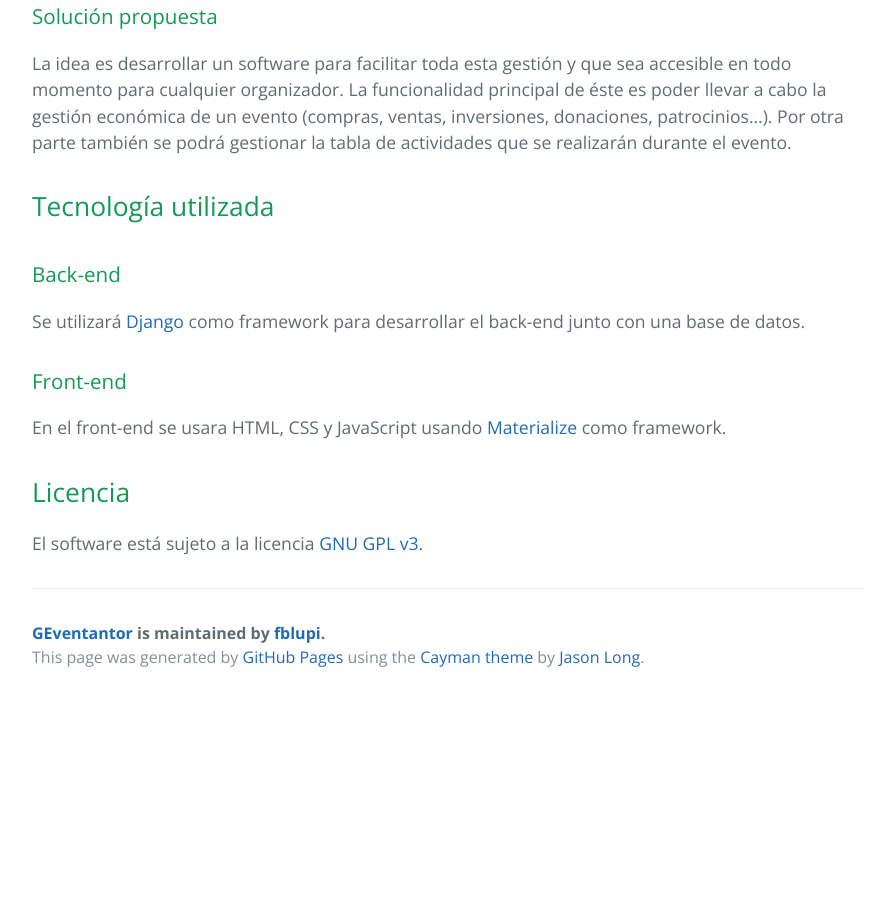
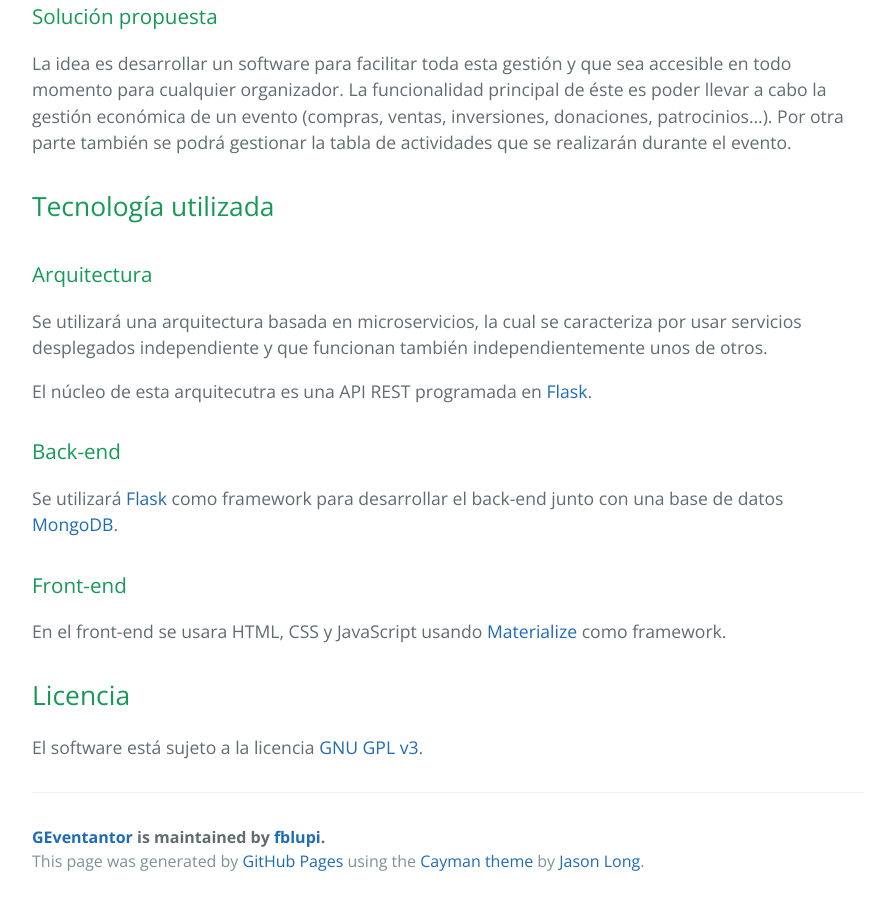
Before and after one commit to fblupi/GEventator, a Jekyll site: the page built from index.md, in a window 1280 px wide and 900 px high, scrolled down 782 px. Shown: the whole window, without its empty margins (192-1087 px from the left). Built offline with Jekyll 4.4.1, drawn with Linux system fonts in a browser that asks for light colours; before the commit the page ends 1483 px from its top, so only the background shows below that.

Commit message:
Cambiado a Flask, BBDD closes #4 y arquitectura closes #5

```diff
--- a/index.md
+++ b/index.md
@@ -16,9 +16,15 @@ La idea es desarrollar un software para facilitar toda esta gestión y que sea a
 
 ## Tecnología utilizada
 
+### Arquitectura
+
+Se utilizará una arquitectura basada en microservicios, la cual se caracteriza por usar servicios desplegados independiente y que funcionan también independientemente unos de otros.
+
+El núcleo de esta arquitecutra es una API REST programada en [Flask](http://flask.pocoo.org/).
+
 ### Back-end
 
-Se utilizará [Django](https://www.djangoproject.com/) como framework para desarrollar el back-end junto con una base de datos.
+Se utilizará [Flask](http://flask.pocoo.org/) como framework para desarrollar el back-end junto con una base de datos [MongoDB](https://www.mongodb.com/).
 
 ### Front-end
 
```
